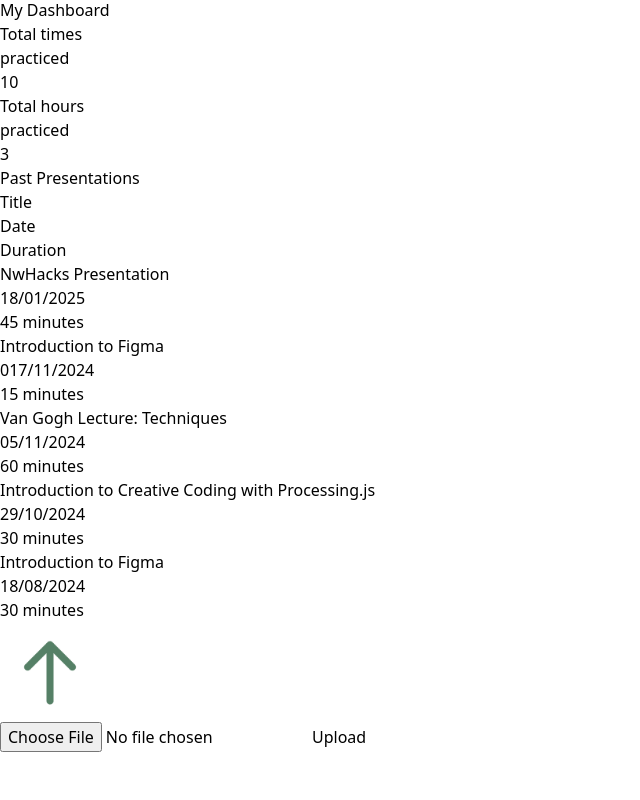
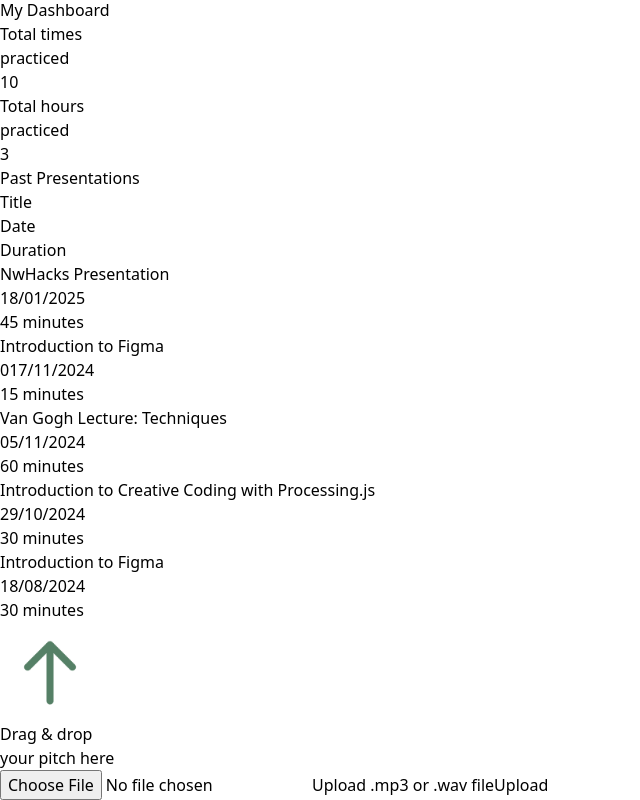
Before and after one commit to hunterchen7/nwhacks, a React (Vite) app in the folder frontend/: page /chat in a window 1280 px wide. Shown: the part 268-1068 px from the top of the page, without its empty margins (0-640 px from the left). Before the commit the page ends 1020 px from the top, so only its background shows below. Built offline with nearby package versions, Linux system fonts and the light colour scheme.

Commit message:
Update chat.tsx

```diff
--- a/frontend/src/chat.tsx
+++ b/frontend/src/chat.tsx
@@ -141,7 +141,7 @@ const Chat: React.FC = () => {
           {/* New div for File Input, Upload Button, Display Results with background */}
       <div className="absolute right-0 top-0 h-full w-[378px] bg-[#558066] flex flex-col items-center justify-start pt-8 pr-3 rounded-tl-[30px] rounded-bl-[30px]">
 
-        <div className="mb-[20px] w-[82%] h-[80%] bg-[#6E977D] outline outline-4 outline-dotted outline-white rounded-[10px] flex justify-center items-center">
+        <div className="mb-[20px] w-[82%] h-[80%] bg-[#6E977D] outline outline-4 outline-dotted outline-white rounded-[10px] flex flex-col justify-center items-center">
         <img
             src={ArrowIcon}
             className="Arrow icon"
@@ -149,10 +149,19 @@ const Chat: React.FC = () => {
             width={100}
             height={100}
           />
+          <h3 className="text-center pt-[20px] text-white text-[16px] mb-4 font-normal">Drag & drop <br></br> your pitch here</h3>
+
         </div>
 
         {/* File Input */}
         <input type="file" accept=".wav" onChange={handleFileChange} className="mb-4" />
+
+        <a
+        className="bg-black rounded-lg m-6 px-8 py-3 text-white text-[18px] hover:bg-slate-700 transition-all"
+        href="/chat" /*need to make new page for the feedback one*/
+      >
+        Upload .mp3 or .wav file
+      </a>
 
         {/* Upload Button */}
         <button onClick={handleUpload} disabled={!file || isLoading} className="mb-4 p-2 bg-blue-500 text-white rounded">
```
